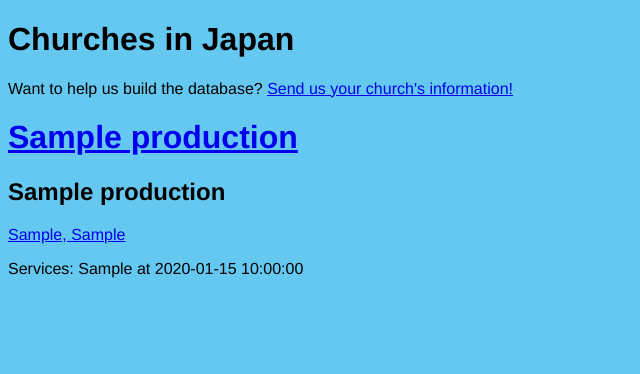
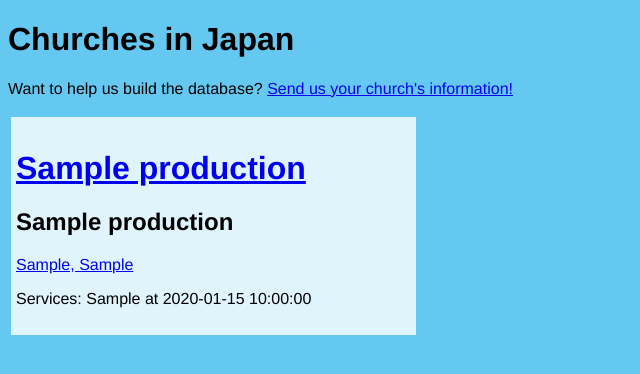
Before and after one commit to dberg918/php-fun, a PHP site: page / in a window 1280 px wide. Shown: the top 374 px of the page, without its empty margins (0-640 px from the left). Run offline with PHP 8.4, Linux system fonts and the light colour scheme; tables that the repository leaves empty or names only in its code hold one stand-in row (values such as "Sample post").

Commit message:
add styling to church info

```diff
--- a/style.css
+++ b/style.css
@@ -41,3 +41,13 @@ textarea {
   height: 10em;
   max-height: 80em;
 }
+
+.church-wrapper {
+  margin: 0.2em;
+  display: inline-block;
+  min-width: 32%;
+}
+.church-profile {
+  padding: 0.7em 0.3em;
+  background: rgba(255,255,255,0.8);
+}
```
